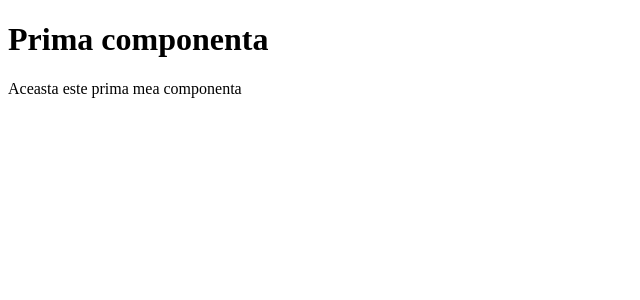
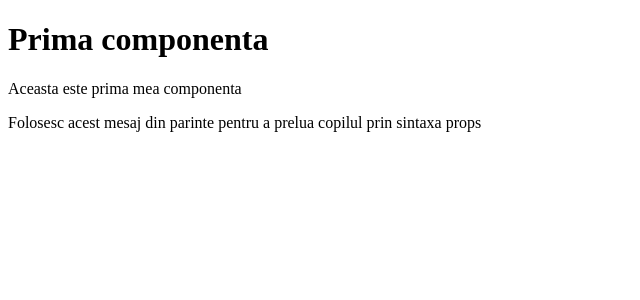
Before and after one commit to RafaMincu/react-fpage, a React (Create React App) app: page / in a window 1280 px wide. Shown: the top 300 px of the page, without its empty margins (0-640 px from the left). Built offline with nearby package versions, Linux system fonts and the light colour scheme.

Commit message:
folosesc sintaxa this.props pentru a parsa informatii din exteriorul unei componente catre componenta

```diff
--- a/src/App.jsx
+++ b/src/App.jsx
@@ -13,7 +13,8 @@ class App extends Component {
         return (
             <div>
                 <h1>{ this.state.msg }</h1>
-                <p>{ this.state.txt }</p>
+                <p>{ this.state.txt }</p>  {/* folosesc sintaxa this.state pentru a prelua informatii din interiorul componentei */}
+                <p>{ this.props.message }</p> {/* folosesc sintaxa this.props pentru a prelua informatii din exteriorul componentei */}
             </div>
         )
     }
--- a/src/index.js
+++ b/src/index.js
@@ -2,7 +2,9 @@ import React from 'react'
 import ReactDOM from 'react-dom'
 import App from './App'
 
+const someData = 'Folosesc acest mesaj din parinte pentru a prelua copilul prin sintaxa props'
+
 ReactDOM.render (
-    <App />,
+    <App message={ someData } />,
     document.getElementById('root')
 )
```
